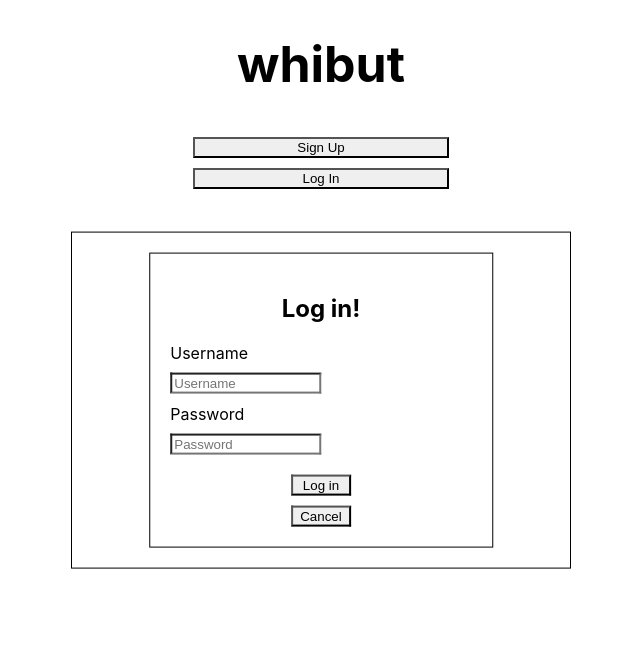
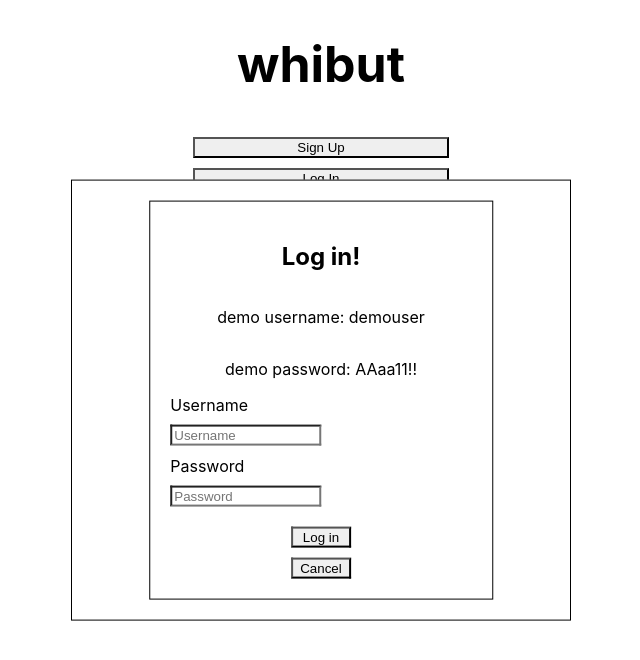
Before and after one commit to anthonyhi11/whibut-client, a React (Create React App) app: page / in a window 1280 px wide. Both pictures are taken after a click on the button "Log In". Shown: the top 660 px of the page, without its empty margins (319-959 px from the left). Built offline with nearby package versions, Linux system fonts and the light colour scheme.

Commit message:
added demo user info

```diff
--- a/src/LandingPage/LogIn/LogIn.js
+++ b/src/LandingPage/LogIn/LogIn.js
@@ -30,6 +30,8 @@ export default class LogIn extends React.Component {
       <div className='modal'>
         <form onSubmit={e => this.handleLogIn(e)} id='form'>
           <h2>Log in!</h2>
+          <p>demo username: demouser</p>
+          <p>demo password: AAaa11!!</p>
           <div role='alert'>
             {error && <p className='red'>{error}</p>}
           </div>
```
